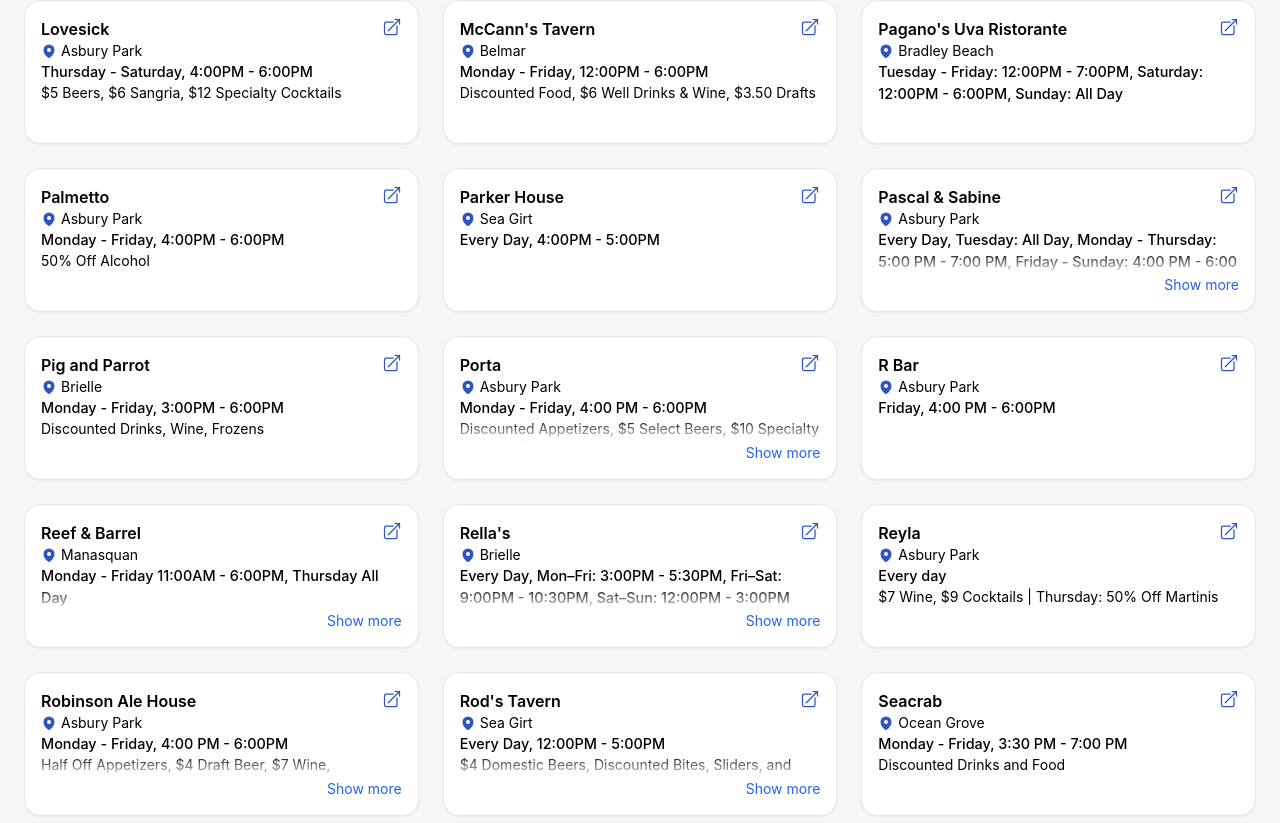
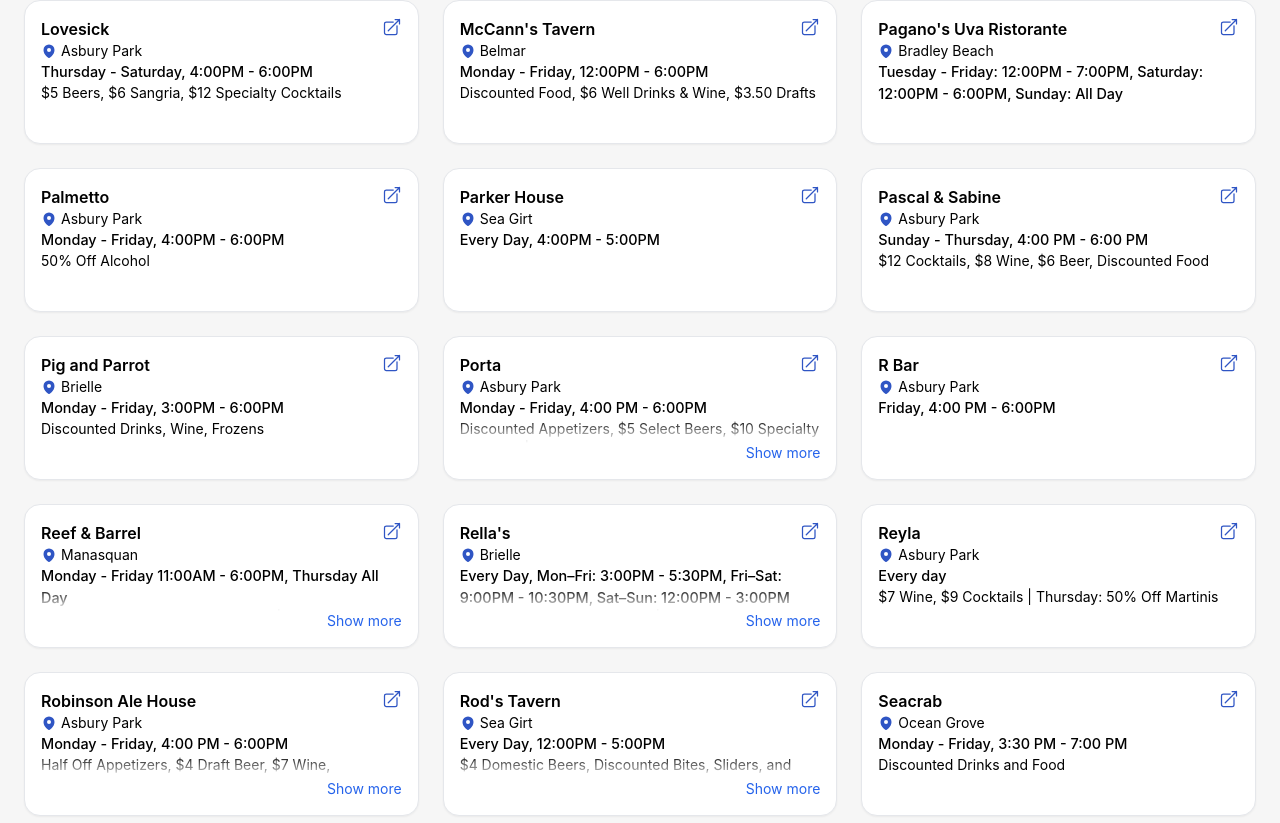
Before and after one commit to marytomkins/jersey-shore-happy-hours, a React (Create React App) app: page / in a window 1280 px wide. Shown: the part 1974-2797 px from the top of the page. Built offline with nearby package versions, Linux system fonts and the light colour scheme.

Commit message:
updates 6/10

```diff
--- a/src/data/happyHours.js
+++ b/src/data/happyHours.js
@@ -26,7 +26,7 @@ const data = [
     timeFilter: ["All Day"],
     description:
       "Monday: Buy One Burger, Get One 1/2 Off; Tuesday: Beat the Clock! - Drafts start at 50 cents at 8PM and increase 25 cents by the hour",
-    link: "https://bar-a.com/dining/main-menu/",
+    link: "https://bar-a.com",
   },
   {
     name: "St Stephen's Green Publick House",
@@ -97,7 +97,7 @@ const data = [
     timeText: "4:00PM - 9:00PM",
     timeFilter: ["4:00PM", "5:00PM", "6:00PM", "7:00PM", "8:00PM", "9:00PM"],
     description: "$4 Drafts, $6 House Wine, $7 Well Drinks, Discounted Food",
-    link: "https://www.instagram.com/p/DAooSt1vXAX/?img_index=1",
+    link: "https://www.instagram.com/p/DKaWtFaPJBf/?img_index=1",
   },
   {
     name: "Deal Lake Bar & Co",
@@ -106,7 +106,7 @@ const data = [
     dayFilter: ["Monday", "Tuesday", "Wednesday", "Thursday", "Friday"],
     timeText: "4:00PM - 6:00PM",
     timeFilter: ["4:00PM", "5:00PM", "6:00PM"],
-    description: "50% Off Alcohol, $8 Bar Snacks",
+    description: "50% Off All Beer, Wine & Alcohol, $8 Bar Snacks",
     link: "https://static1.squarespace.com/static/600b85e76c455e4aedf86f82/t/67fec7aa81eb1c49314ae371/1744750506572/Happy+Hour+Menu+Online.pdf",
   },
   {
@@ -224,7 +224,7 @@ const data = [
       "Thursday",
       "Friday",
     ],
-    timeText: "Monday - Friday: 3:00 PM - 6:00PM, Saturday: 12:00PM - 3:00PM, Sunday: All Day",
+    timeText: "Monday - Friday: 12:00 PM - 6:00PM, Saturday - Sunday: 12:00PM - 4:00PM",
     timeFilter: [
       "All Day",
       "12:00PM",
@@ -286,18 +286,18 @@ const data = [
     timeText: "4:00 PM - 6:00PM",
     timeFilter: ["4:00PM", "5:00PM", "6:00PM"],
     description: "",
-    link: "https://www.itsrbar.com/drink",
+    link: "https://www.itsrbar.com/home",
   },
   {
     name: "Pascal & Sabine",
     town: "Asbury Park",
-    dayText: "Every Day, Tuesday: All Day, Monday - Thursday: 5:00 PM - 7:00 PM",
-    dayFilter: ["Friday", "Monday", "Tuesday", "Wednesday", "Thursday"],
-    timeText: "Friday - Sunday: 4:00 PM - 6:00 PM",
-    timeFilter: ["All Day", "7:00PM", "4:00PM", "5:00PM", "6:00PM"],
+    dayText: "Sunday - Thursday",
+    dayFilter: ["Sunday", "Monday", "Tuesday", "Wednesday", "Thursday"],
+    timeText: "4:00 PM - 6:00 PM",
+    timeFilter: ["4:00PM", "5:00PM", "6:00PM"],
     description:
-      "$12 Cocktails, $10 Martinis, $8 Wine, $6 Beer, Discounted Food",
-    link: "https://drive.google.com/file/d/10jvEcMT_0ycgqw5Wt-15wESgEODPR985/view",
+      "$12 Cocktails, $8 Wine, $6 Beer, Discounted Food",
+    link: "https://drive.google.com/file/d/1zmQRNdeSxlOy929WXGYUiTIoIwpD1h4h/view",
   },
   {
     name: "Seacrab",
@@ -457,7 +457,7 @@ const data = [
   {
     name: "Reef & Barrel",
     town: "Manasquan",
-    link: "https://www.reefandbarrel.com/menus",
+    link: "https://www.reefandbarrel.com/menu",
     dayText: "Monday - Friday 11:00AM - 6:00PM",
     timeText: "Thursday All Day",
     description:
```
